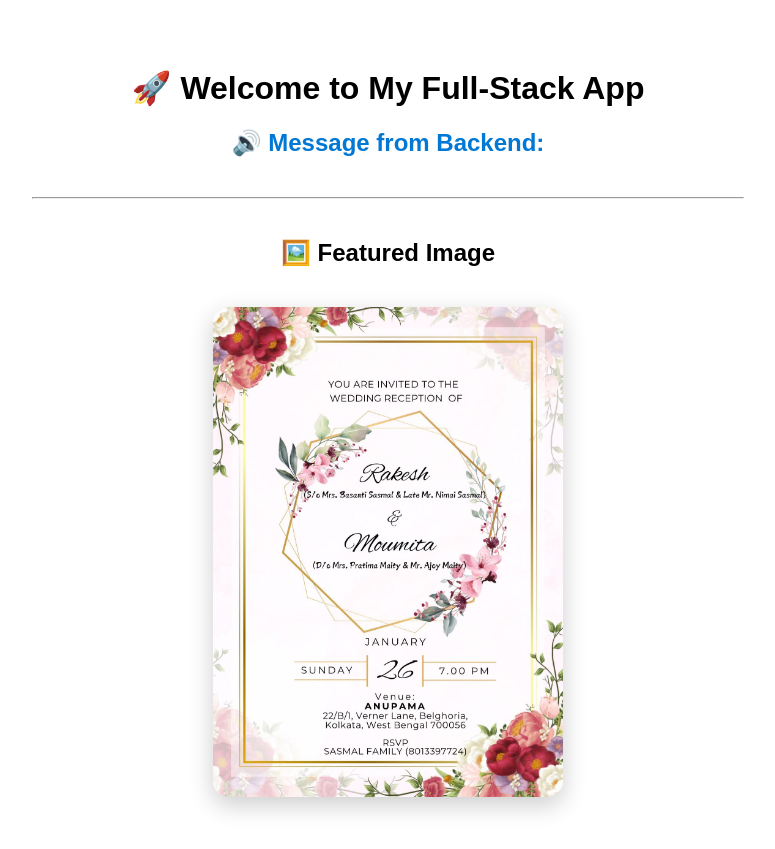
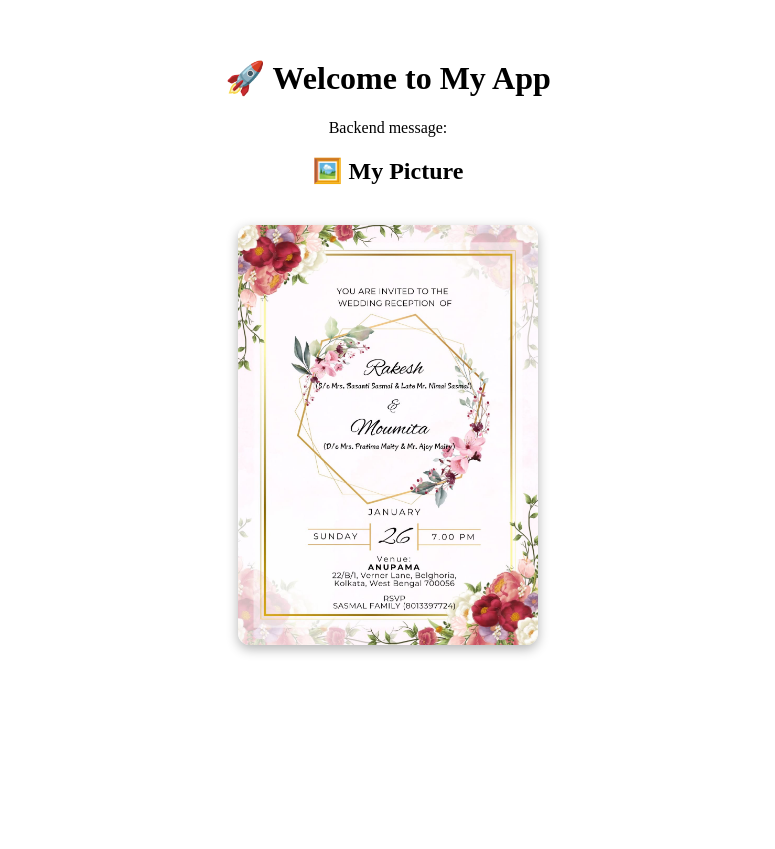
Before and after one commit to hit-rakesh/react-js, a React (Create React App) app in the folder frontend/: page / in a window 1280 px wide. Shown: the whole page, without its empty margins (252-1027 px from the left). After the commit the page ends 800 px from the top, so only its background shows below. Built offline with nearby package versions, Linux system fonts and the light colour scheme; no server answers.

Commit message:
Update App.js

```diff
--- a/frontend/src/App.js
+++ b/frontend/src/App.js
@@ -1,4 +1,5 @@
 import React, { useEffect, useState } from 'react';
+import RKSImage from './RKS.jpeg'; // 👈 Import the image
 
 function App() {
   const [message, setMessage] = useState('');
@@ -10,27 +11,23 @@ function App() {
   }, []);
 
   return (
-    <div style={{ textAlign: 'center', padding: '40px', fontFamily: 'Arial' }}>
-      <h1>🚀 Welcome to My Full-Stack App</h1>
+    <div style={{ textAlign: 'center', padding: '30px' }}>
+      <h1>🚀 Welcome to My App</h1>
+      <p>Backend message: {message}</p>
 
-      <h2 style={{ color: '#0078D4' }}>🔊 Message from Backend:</h2>
-      <p style={{ fontSize: '1.3rem', marginBottom: '30px' }}>{message}</p>
-
-      <hr style={{ margin: '40px auto', width: '60%' }} />
-
-      <h2>🖼️ Featured Image</h2>
-
+      <h2>🖼️ My Picture</h2>
       <img
-        src="/RKS.jpeg"
+        src={RKSImage}
         alt="RKS"
         style={{
-          width: '350px',
-          borderRadius: '16px',
-          boxShadow: '0 8px 24px rgba(0,0,0,0.2)',
+          width: '300px',
+          borderRadius: '12px',
+          boxShadow: '0 4px 12px rgba(0,0,0,0.3)',
           marginTop: '20px'
         }}
       />
     </div>
   );
 }
+
 export default App;
```
